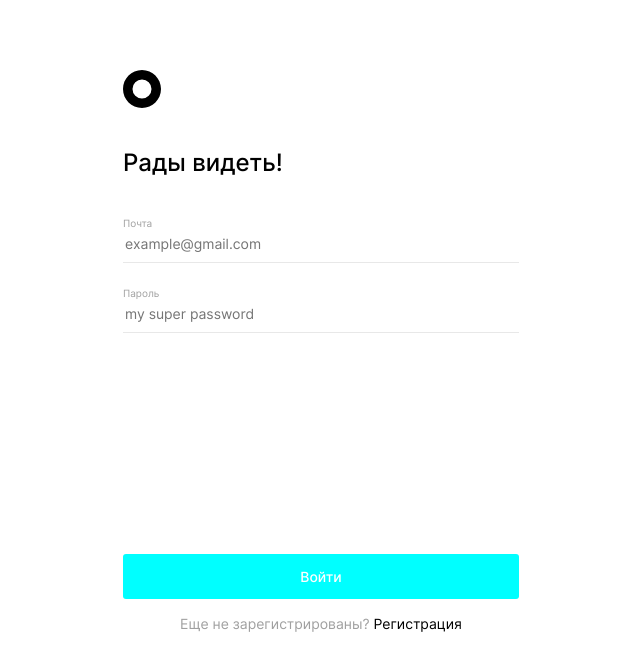
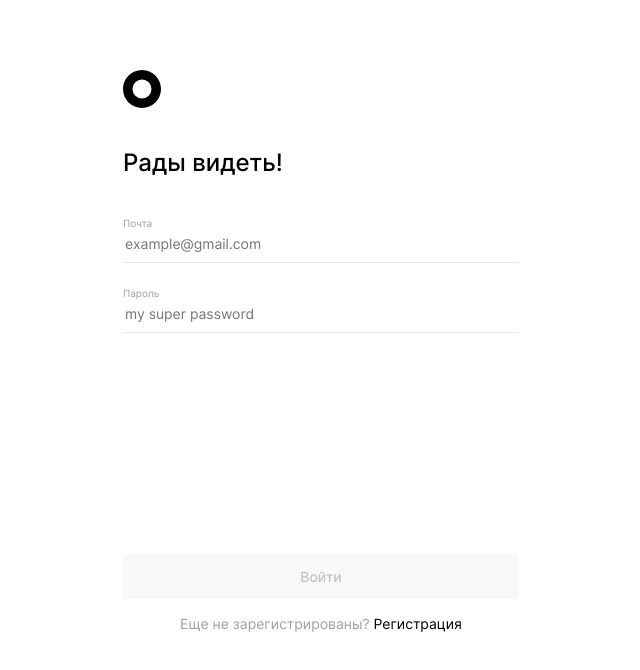
Before and after one commit to alinasemm/movies-explorer-frontend, a React (Create React App) app: page /signin in a window 1280 px wide. Shown: the top 670 px of the page, without its empty margins (319-959 px from the left). Built offline with nearby package versions, Linux system fonts and the light colour scheme.

Commit message:
Поправила стили неактивной кнопки

```diff
--- a/src/components/Button/Button.css
+++ b/src/components/Button/Button.css
@@ -22,7 +22,8 @@
 .button_disabled {
   pointer-events: none;
   cursor: default;
-  background-color: aqua;
+  background-color: #F8F8F8;
+  color: #C2C2C2;
 }
 
 .button_small {
```
